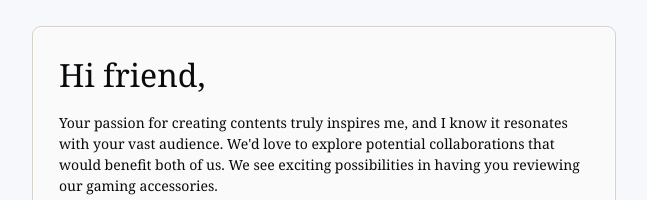
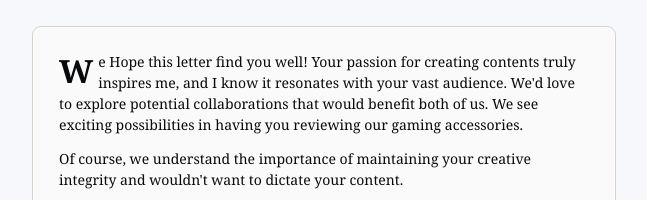
Before and after one commit to PIZZAxBOY/email-template, a website: page template/通用.html in a window 1280 px wide. Shown: the part 524-724 px from the top of the page, without its empty margins (317-964 px from the left). Drawn offline with nearby package versions, Linux system fonts and the light colour scheme.

Commit message:
add first letter

```diff
--- a/template/通用.html
+++ b/template/通用.html
@@ -163,6 +163,14 @@
             font-size: 14px;
             line-height: 1.5;
         }
+
+        .fist-letter {
+            float: left;
+            font-size: 32px;
+            font-weight: 700;
+            margin-right: 5px;
+            line-height: 1.25;
+        }
     </style>
 
 </head>
@@ -284,9 +292,9 @@
 
                                                 <div
                                                   style="font-family:Georgia;font-size:13px;line-height:1;text-align:left;color:rgb(8, 10, 12);">
-                                                    <h1>Hi friend,</h1>
-                                                    <p>Your passion for creating contents truly
-                                                        inspires me, and
+                                                    <p><span class="fist-letter">W</span>e Hope this
+                                                        letter find you well! Your passion for
+                                                        creating contents truly inspires me, and
                                                         I know it resonates with your vast
                                                         audience. We'd love to explore potential
                                                         collaborations
```
Also changed, not shown: 1 other file.
